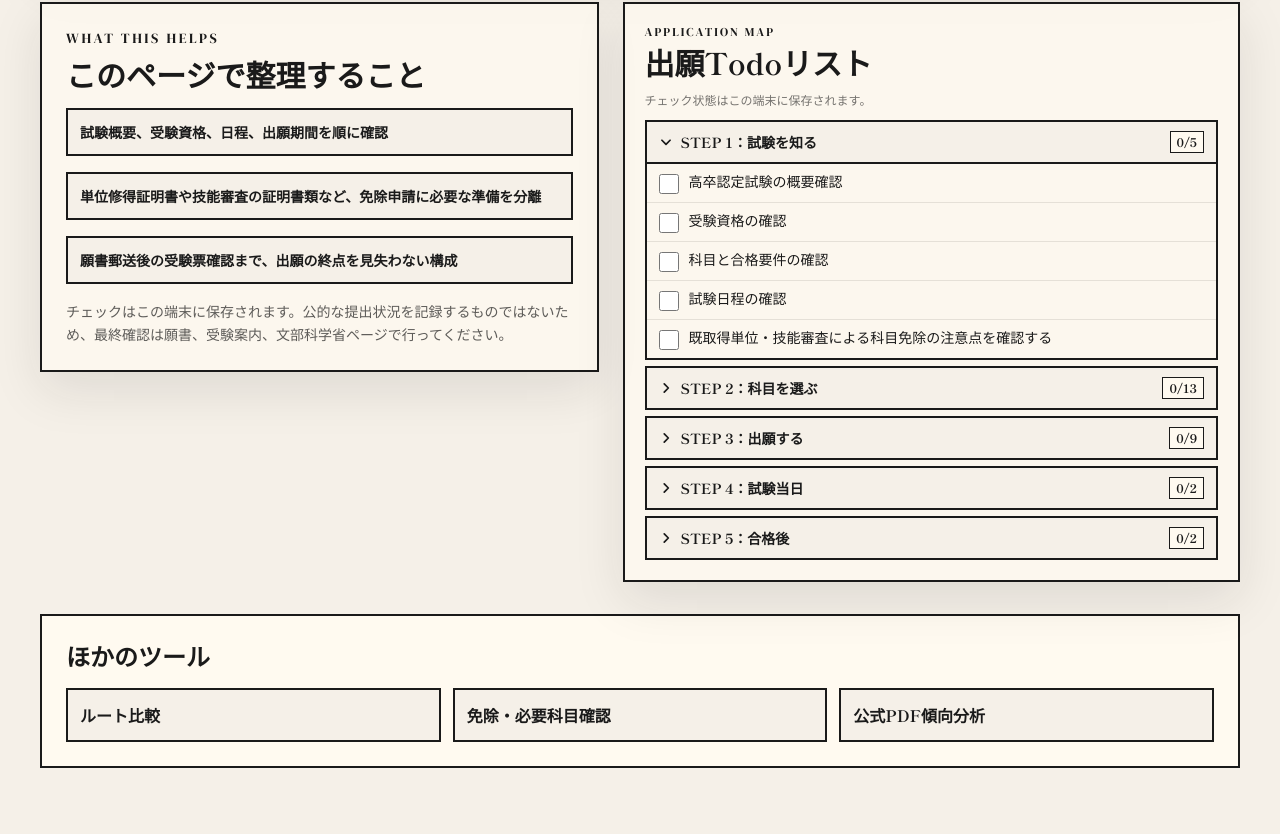
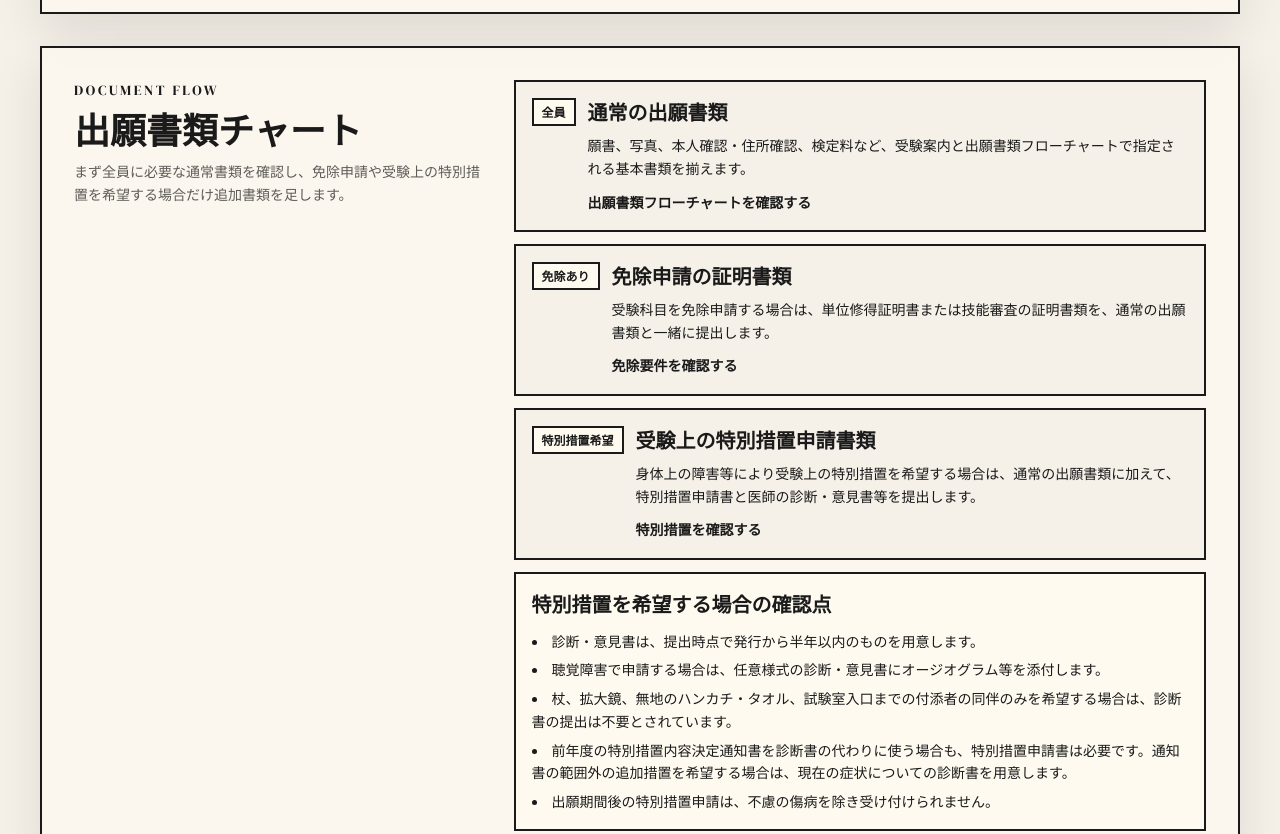
Before and after one commit to toutoutoubun/konin-2026, a Next.js app: page /application-todo in a window 1280 px wide. Shown: the part 826-1660 px from the top of the page. Built offline with nearby package versions, Linux system fonts and the light colour scheme; a web font is replaced by a local one.

Commit message:
Generate commit message from diff context

```diff
--- a/app/application-todo/page.tsx
+++ b/app/application-todo/page.tsx
@@ -1,6 +1,7 @@
 import ApplicationTodo from '@/components/ApplicationTodo'
+import ApplicationDocumentsChart from '@/components/ApplicationDocumentsChart'
 import Header from '@/components/Header'
-import { officialApplicationFlowUrl, officialExamGuideUrl, officialPastExamUrl } from '@/data/subjects'
+import { officialApplicationFlowUrl, officialExamGuideUrl, officialPastExamUrl, officialSpecialAccommodationUrl } from '@/data/subjects'
 import { getToolPage, toolPages } from '@/data/toolPages'
 
 const tool = getToolPage('application-todo')!
@@ -45,15 +46,19 @@ export default function ApplicationTodoPage() {
                 <li>文部科学省の受験案内で日程、出願期間、必要書類を確認します。</li>
                 <li>既取得単位がある場合は、入学時期に合う単位修得証明書の様式を確認します。</li>
                 <li>英検・数検・歴検・ITパスポートなどで申請する場合は、技能審査の対象級と証明書類を確認します。</li>
+                <li>身体上の障害等により受験上の特別措置を希望する場合は、通常書類に追加する申請書類を確認します。</li>
               </ul>
               <div className="flex flex-col gap-3 sm:flex-row sm:flex-wrap">
                 <a className="hard-button button-like bg-paper px-4 py-2 no-underline" href={officialExamGuideUrl} target="_blank" rel="noopener">試験概要</a>
                 <a className="hard-button button-like bg-paper px-4 py-2 no-underline" href={officialApplicationFlowUrl} target="_blank" rel="noopener">出願書類フローチャート</a>
+                <a className="hard-button button-like bg-paper px-4 py-2 no-underline" href={officialSpecialAccommodationUrl} target="_blank" rel="noopener">特別措置</a>
                 <a className="hard-button button-like bg-paper px-4 py-2 no-underline" href={officialPastExamUrl} target="_blank" rel="noopener">公式PDF</a>
               </div>
             </div>
           </div>
         </section>
+
+        <ApplicationDocumentsChart />
 
         <div className="grid gap-6 lg:grid-cols-[.95fr_1.05fr] lg:items-start">
           <section className="panel p-5 sm:p-6" aria-labelledby="todo-support-title">
--- a/app/updates/page.tsx
+++ b/app/updates/page.tsx
@@ -1,6 +1,7 @@
 import Header from '@/components/Header'
 
 const updates = [
+  ['2026-05-13', '出願Todo', '文部科学省の「身体上の障害等にかかる特別措置」を出願書類チャートに追加し、特別措置申請書・診断意見書・前年度通知書の確認項目をTodoに反映。', '出願書類チャート・出願Todo'],
   ['2026-05-13', '国語', '国語PDFの端末内分析を追加。大問見出し「問1〜問Nに答えよ。」で分割し、頻出分野、年度別推移、大問構成、出題形式を表示。', '国語分析ページ'],
   ['2026-05-13', '免除確認', '免除確認フォームを、入学時期選択、選択内容に応じた単位フォーム、取得資格入力の3段階に変更し、高専単位免除要件にも対応。', '免除申請チェックリスト'],
   ['2026-05-13', '全体', 'トップページに直置きしていた4ツールを、出願Todo・ルート比較・免除確認・公式PDF傾向分析の専用ディレクトリへ分離。トップページは説明つきの入口に変更。', 'トップページ・各ツールページ'],
--- /dev/null
+++ b/components/ApplicationDocumentsChart.tsx
@@ -0,0 +1,81 @@
+import {
+  officialApplicationFlowUrl,
+  officialExemptionRequirementsUrl,
+  officialSpecialAccommodationUrl,
+} from '@/data/subjects'
+
+const documentBranches = [
+  {
+    step: '全員',
+    title: '通常の出願書類',
+    body: '願書、写真、本人確認・住所確認、検定料など、受験案内と出願書類フローチャートで指定される基本書類を揃えます。',
+    href: officialApplicationFlowUrl,
+    linkLabel: '出願書類フローチャート',
+  },
+  {
+    step: '免除あり',
+    title: '免除申請の証明書類',
+    body: '受験科目を免除申請する場合は、単位修得証明書または技能審査の証明書類を、通常の出願書類と一緒に提出します。',
+    href: officialExemptionRequirementsUrl,
+    linkLabel: '免除要件',
+  },
+  {
+    step: '特別措置希望',
+    title: '受験上の特別措置申請書類',
+    body: '身体上の障害等により受験上の特別措置を希望する場合は、通常の出願書類に加えて、特別措置申請書と医師の診断・意見書等を提出します。',
+    href: officialSpecialAccommodationUrl,
+    linkLabel: '特別措置',
+  },
+]
+
+const specialNotes = [
+  '診断・意見書は、提出時点で発行から半年以内のものを用意します。',
+  '聴覚障害で申請する場合は、任意様式の診断・意見書にオージオグラム等を添付します。',
+  '杖、拡大鏡、無地のハンカチ・タオル、試験室入口までの付添者の同伴のみを希望する場合は、診断書の提出は不要とされています。',
+  '前年度の特別措置内容決定通知書を診断書の代わりに使う場合も、特別措置申請書は必要です。通知書の範囲外の追加措置を希望する場合は、現在の症状についての診断書を用意します。',
+  '出願期間後の特別措置申請は、不慮の傷病を除き受け付けられません。',
+]
+
+export default function ApplicationDocumentsChart() {
+  return (
+    <section className="panel mb-8 p-5 sm:p-6 md:p-8" aria-labelledby="documents-chart-title">
+      <div className="grid gap-6 lg:grid-cols-[.75fr_1.25fr]">
+        <div>
+          <p className="font-serifDisplay text-sm uppercase tracking-[.18em]">DOCUMENT FLOW</p>
+          <h2 id="documents-chart-title" className="mt-2 font-mincho text-3xl font-bold leading-tight sm:text-4xl">
+            出願書類チャート
+          </h2>
+          <p className="mt-3 text-sm leading-relaxed text-ink/70">
+            まず全員に必要な通常書類を確認し、免除申請や受験上の特別措置を希望する場合だけ追加書類を足します。
+          </p>
+        </div>
+
+        <div className="grid gap-3">
+          {documentBranches.map((branch) => (
+            <article key={branch.step} className="border-2 border-ink bg-cream p-4">
+              <div className="flex flex-wrap items-start gap-3">
+                <span className="border-2 border-ink bg-paper px-2 py-1 text-xs font-bold">{branch.step}</span>
+                <div className="min-w-0 flex-1">
+                  <h3 className="font-mincho text-xl font-bold">{branch.title}</h3>
+                  <p className="mt-2 text-sm leading-relaxed">{branch.body}</p>
+                  <a href={branch.href} target="_blank" rel="noopener" className="mt-3 inline-flex text-sm font-bold">
+                    {branch.linkLabel}を確認する
+                  </a>
+                </div>
+              </div>
+            </article>
+          ))}
+
+          <div className="border-2 border-ink bg-paper p-4">
+            <h3 className="font-mincho text-xl font-bold">特別措置を希望する場合の確認点</h3>
+            <ul className="mt-3 list-inside list-disc space-y-1.5 text-sm leading-relaxed">
+              {specialNotes.map((note) => (
+                <li key={note}>{note}</li>
+              ))}
+            </ul>
+          </div>
+        </div>
+      </div>
+    </section>
+  )
+}
--- a/components/ApplicationTodo.tsx
+++ b/components/ApplicationTodo.tsx
@@ -10,6 +10,7 @@ import {
   officialKosenCreditExemptionUrl,
   officialPastExamUrl,
   officialSkillExemptionUrl,
+  officialSpecialAccommodationUrl,
 } from '@/data/subjects'
 
 type TodoItem = {
@@ -61,6 +62,9 @@ const steps: TodoStep[] = [
       { id: 'documents', label: '必要書類を揃える（願書・写真・住民票・収入印紙など）' },
       { id: 'exemption-documents', label: '免除申請する場合は、単位修得証明書または技能審査の証明書類を同封する' },
       { id: 'exemption-form-check', label: '願書の受験科目・免除科目を、証明書類と照合する' },
+      { id: 'special-accommodation-check', label: '身体上の障害等で受験上の特別措置を希望するか確認する', href: officialSpecialAccommodationUrl },
+      { id: 'special-accommodation-documents', label: '特別措置を希望する場合は、特別措置申請書と医師の診断・意見書等を通常の出願書類に同封する' },
+      { id: 'special-accommodation-prior-year', label: '前年度の特別措置内容決定通知書を使う場合も、特別措置申請書が必要か確認する' },
       { id: 'fee', label: '検定料を確認・納付する（収入印紙）' },
       { id: 'mail', label: '願書を郵送する（簡易書留）' },
       { id: 'ticket', label: '受験票の到着を確認する' }
--- a/data/subjects.ts
+++ b/data/subjects.ts
@@ -18,6 +18,7 @@ export const officialKosenCreditExemptionUrl = 'https://www.mext.go.jp/a_menu/ko
 export const officialCreditCertificateUrl = 'https://www.mext.go.jp/a_menu/koutou/shiken/05033001.htm'
 export const officialApplicationFlowUrl = 'https://www.mext.go.jp/a_menu/koutou/shiken/mext_01821.html'
 export const officialSkillExemptionUrl = 'https://www.mext.go.jp/a_menu/koutou/shiken/06033010/20260227-mxt_syogai02-3ginou01.pdf'
+export const officialSpecialAccommodationUrl = 'https://www.mext.go.jp/a_menu/koutou/shiken/06033010/005.htm'
 
 export const subjects: Subject[] = [
   { slug: 'japanese', name: '国語', label: 'JAPANESE', status: 'active', accent: 'blue', description: 'ユーザーが取得した国語の公式PDFを端末内で解析し、言語知識、実用的な文章、現代文、古典、漢文の頻出傾向を表示します。' },
```
